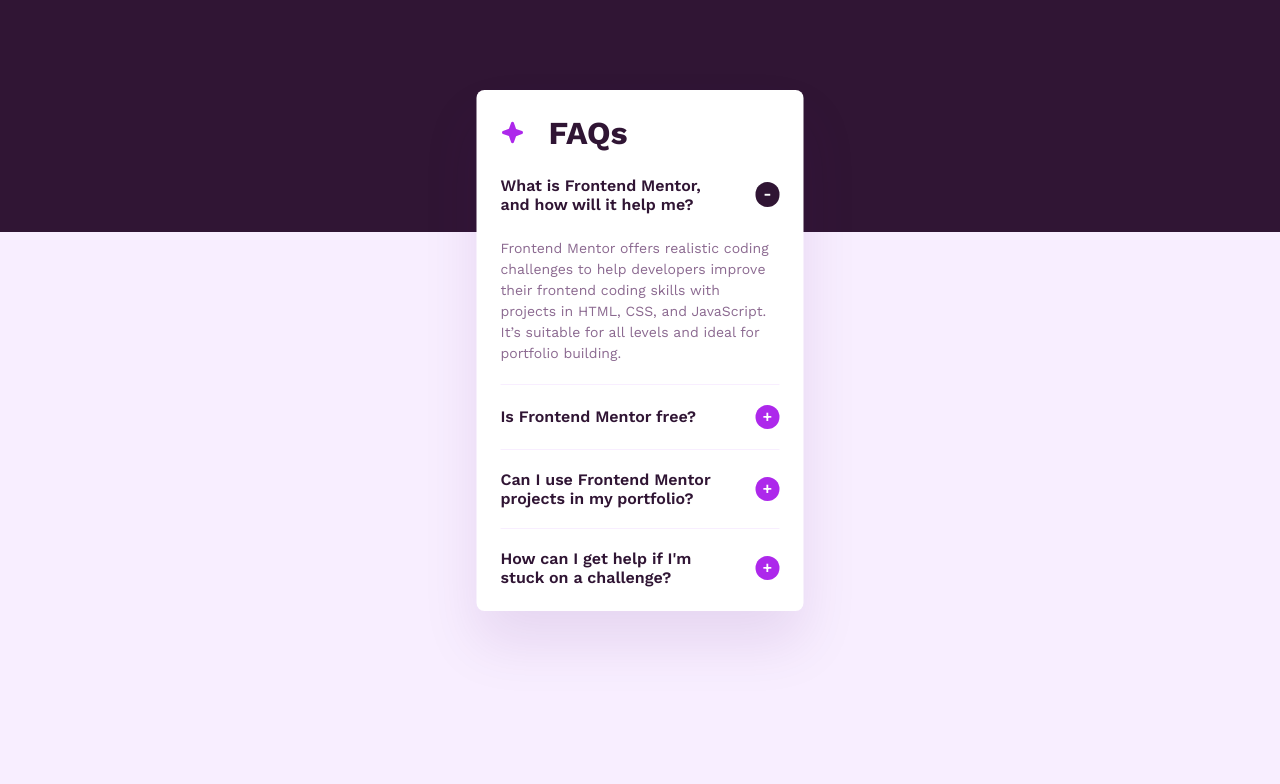
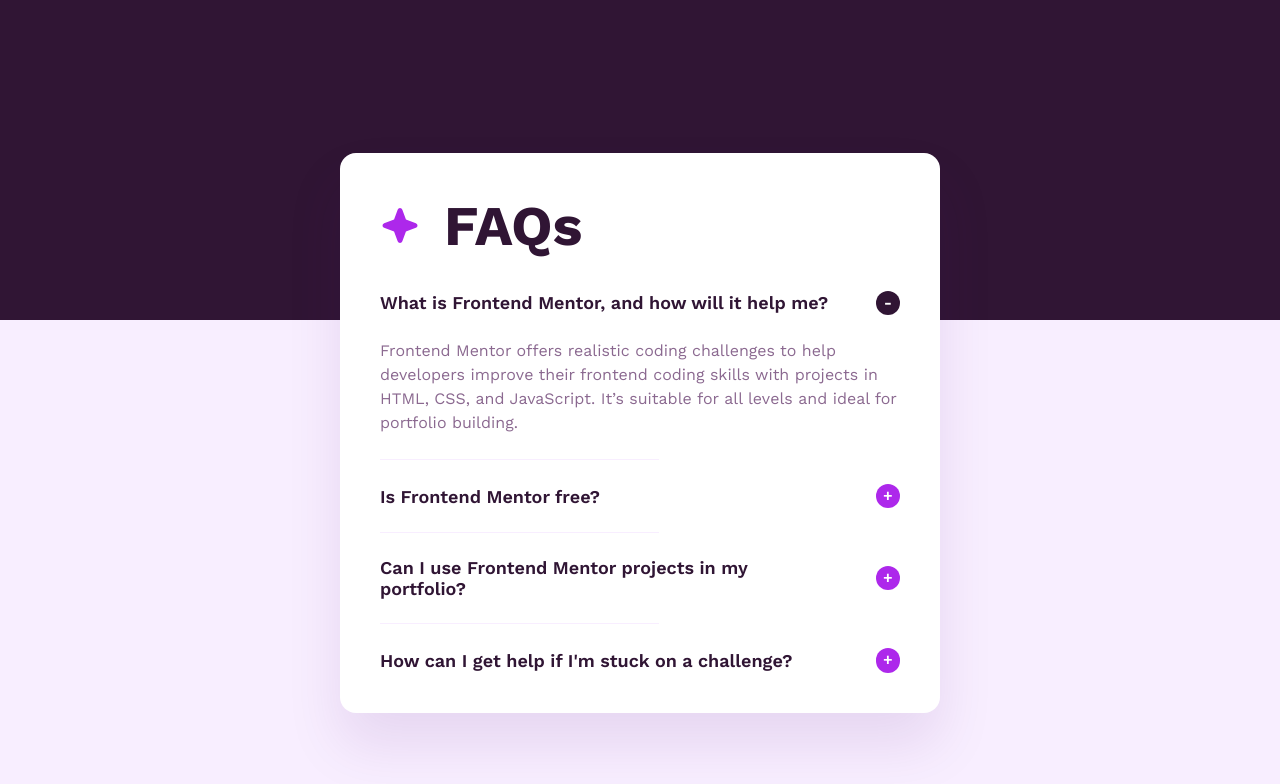
Before and after one commit to Algobender-Academy/faq-accordion-jam, a plain HTML site: page index.html in a window 1280 px wide. Drawn offline with nearby package versions, Linux system fonts and the light colour scheme.

Commit message:
Added media queries & finished js implementation

```diff
--- a/index.html
+++ b/index.html
@@ -36,7 +36,9 @@
 
         <div class="faq-accordion__item">
           <button class="faq-accordion__question" aria-expanded="true">
-            <span>What is Frontend Mentor, and how will it help me?</span>
+            <span class="faq-accordion__question-text"
+              >What is Frontend Mentor, and how will it help me?</span
+            >
             <span class="faq-accordion__icon">-</span>
           </button>
 
@@ -52,7 +54,9 @@
 
         <div class="faq-accordion__item">
           <button class="faq-accordion__question" aria-expanded="false">
-            <span>Is Frontend Mentor free?</span>
+            <span class="faq-accordion__question-text"
+              >Is Frontend Mentor free?</span
+            >
             <span class="faq-accordion__icon">+</span>
           </button>
 
@@ -68,7 +72,9 @@
 
         <div class="faq-accordion__item">
           <button class="faq-accordion__question" aria-expanded="false">
-            <span>Can I use Frontend Mentor projects in my portfolio?</span>
+            <span class="faq-accordion__question-text"
+              >Can I use Frontend Mentor projects in my portfolio?</span
+            >
             <span class="faq-accordion__icon">+</span>
           </button>
 
@@ -84,7 +90,9 @@
 
         <div class="faq-accordion__item">
           <button class="faq-accordion__question" aria-expanded="false">
-            <span>How can I get help if I'm stuck on a challenge?</span>
+            <span class="faq-accordion__question-text"
+              >How can I get help if I'm stuck on a challenge?</span
+            >
             <span class="faq-accordion__icon">+</span>
           </button>
 
--- a/main.css
+++ b/main.css
@@ -180,4 +180,49 @@ main {
 }
 
 @media screen and (min-width: 992px) {
+  /* || HEADER */
+  header {
+    height: 320px;
+  }
+
+  /* || CARD */
+  .faq__card {
+    top: -167.5px;
+    width: 600px;
+    padding: 2.5rem;
+    border-radius: 16px;
+  }
+
+  .faq__header {
+    font: var(--DISPLAY-DSK);
+    margin-bottom: 2rem;
+  }
+
+  .faq__icon-star img {
+    max-width: 40px;
+  }
+
+  .faq-accordion__item {
+    margin: 1.5rem 0rem;
+  }
+
+  .faq-accordion__question {
+    font: var(--TITLE-DSK);
+    max-width: 520px;
+  }
+
+  .faq-accordion__question span {
+    max-width: 449px;
+  }
+
+  .faq-accordion__answer {
+    font: var(--BODY-DSK);
+    max-width: 520px;
+  }
+
+  .faq-accordion__question .faq-accordion__question-text:hover,
+  .faq-accordion__question .faq-accordion__question-text:focus-visible {
+    color: var(--QUESTION-HVR-CLR);
+    cursor: pointer;
+  }
 }
--- a/main.js
+++ b/main.js
@@ -1 +1,30 @@
+// Selecting all elements - NodeList
 const faqItems = document.querySelectorAll(".faq-accordion__item");
+
+console.log(faqItems);
+
+// Looping through each item
+faqItems.forEach((item) => {
+  // Get child elements inside each faq-accordion__item
+  const questionButton = item.querySelector(".faq-accordion__question");
+  const answerDiv = item.querySelector(".faq-accordion__answer");
+  const icon = item.querySelector(".faq-accordion__icon");
+
+  questionButton.addEventListener("click", () => {
+    faqItems.forEach((otherItem) => {
+      if (otherItem !== item) {
+        const otherAnswer = otherItem.querySelector(".faq-accordion__answer");
+        const otherIcon = otherItem.querySelector(".faq-accordion__icon");
+        const otherButton = otherItem.querySelector(".faq-accordion__question");
+
+        otherAnswer.classList.remove("faq-accordion__answer--open");
+        otherIcon.textContent = "+";
+        otherButton.setAttribute("aria-expanded", false);
+      }
+    });
+
+    const isOpen = answerDiv.classList.toggle("faq-accordion__answer--open");
+    questionButton.setAttribute("aria-expanded", isOpen);
+    icon.textContent = isOpen ? "-" : "+";
+  });
+});
```
